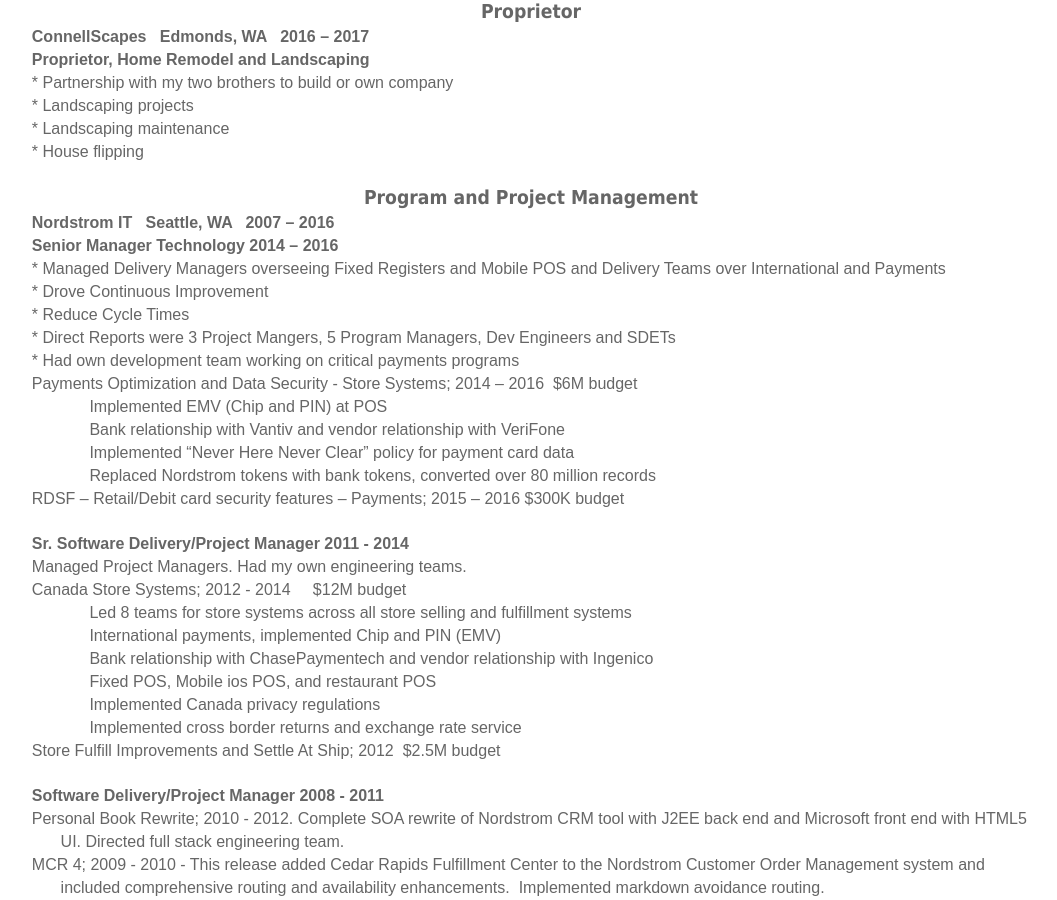
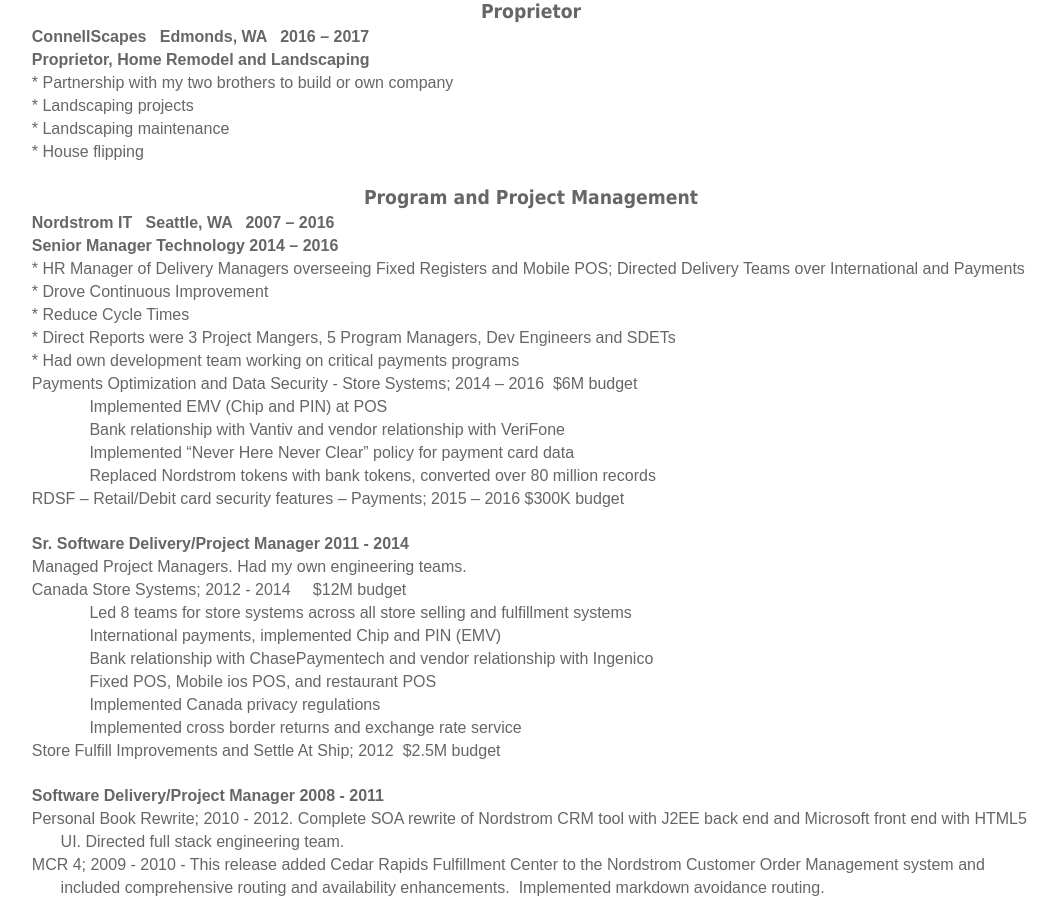
Before and after one commit to mo4dawg/mo4dawg.github.io, a Jekyll site: the page built from CV/index.html, in a window 1280 px wide and 900 px high, scrolled down 1174 px. Shown: the whole window, without its empty margins (109-1166 px from the left). Built offline with Jekyll 4.4.1, drawn with Linux system fonts in a browser that asks for light colours.

Commit message:
Update index.html

```diff
--- a/CV/index.html
+++ b/CV/index.html
@@ -516,8 +516,8 @@
 
 <p class=MsoNormal style='margin-top:0in;margin-bottom:.0001pt;line-height:
 normal'><span style='mso-bookmark:top'><span style='font-size:10.0pt;
-font-family:"Arial","sans-serif";mso-fareast-font-family:"Times New Roman"'> * Managed
-Delivery Managers overseeing Fixed Registers and Mobile POS and Delivery Teams over International and Payments</br> * Drove Continuous Improvement</br> * Reduce Cycle Times</br> * Direct Reports were 3 Project Mangers, 5 Program Managers, Dev Engineers and SDETs</br> * Had own development team working on critical payments programs<o:p></o:p></span></span></p>
+font-family:"Arial","sans-serif";mso-fareast-font-family:"Times New Roman"'> * HR Manager of
+Delivery Managers overseeing Fixed Registers and Mobile POS; Directed Delivery Teams over International and Payments</br> * Drove Continuous Improvement</br> * Reduce Cycle Times</br> * Direct Reports were 3 Project Mangers, 5 Program Managers, Dev Engineers and SDETs</br> * Had own development team working on critical payments programs<o:p></o:p></span></span></p>
 
 <p class=MsoNormal style='margin-top:0in;margin-right:0in;margin-bottom:0in;
 margin-left:.25in;margin-bottom:.0001pt;text-indent:-.25in;line-height:normal;
```
